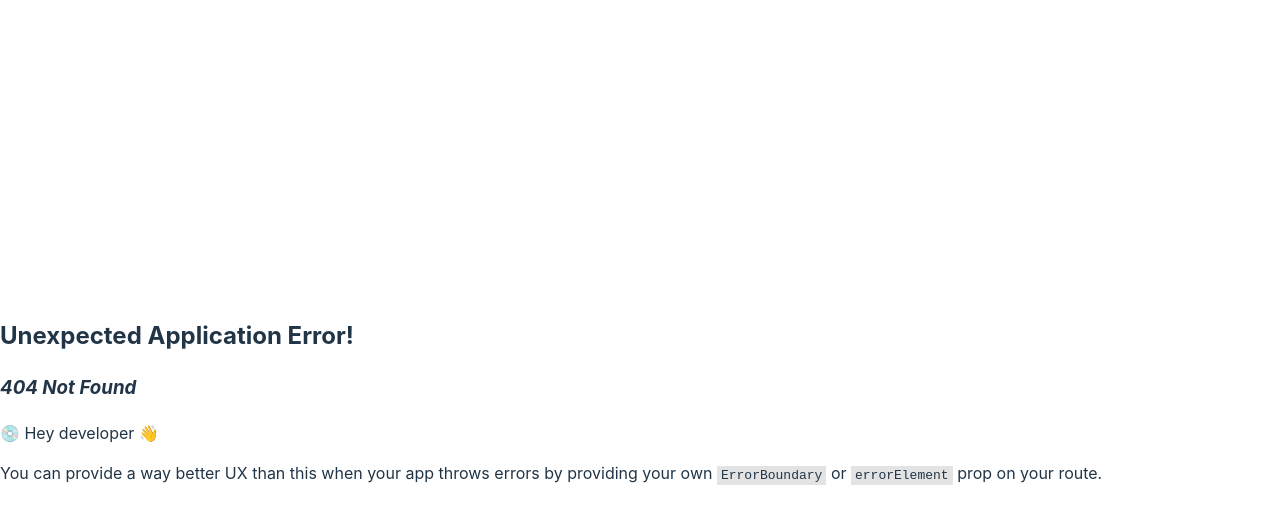
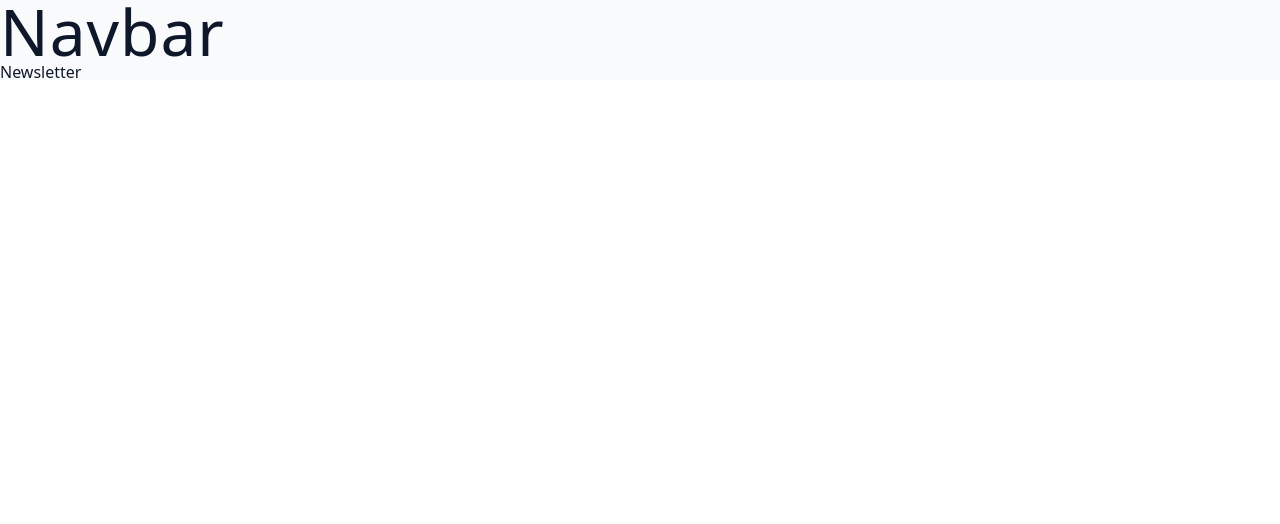
Before and after one commit to GiorgiMakharadze/mixmaster-react-typescript, a React (Vite) app: page /newsletter in a window 1280 px wide. Before the commit this address had no page. Shown: the top 524 px of the page. Built offline with nearby package versions, Linux system fonts and the light colour scheme.

Commit message:
reaxct router 6.4 nesting

```diff
--- a/src/App.tsx
+++ b/src/App.tsx
@@ -1,7 +1,7 @@
 import { RouterProvider, createBrowserRouter } from "react-router-dom";
 import {
   About,
-  HomeLayouta,
+  HomeLayout,
   Landing,
   Error,
   Newsletter,
@@ -11,11 +11,25 @@ import {
 const router = createBrowserRouter([
   {
     path: "/",
-    element: <Landing />,
-  },
-  {
-    path: "/about",
-    element: <About />,
+    element: <HomeLayout />,
+    children: [
+      {
+        index: true,
+        element: <Landing />,
+      },
+      {
+        path: "cocktail",
+        element: <Cocktail />,
+      },
+      {
+        path: "newsletter",
+        element: <Newsletter />,
+      },
+      {
+        path: "about",
+        element: <About />,
+      },
+    ],
   },
 ]);
 
--- a/src/index.css
+++ b/src/index.css
@@ -1,41 +1,112 @@
-:root {
-  font-family: Inter, system-ui, Avenir, Helvetica, Arial, sans-serif;
-  line-height: 1.5;
-  font-weight: 400;
+/* ============= GLOBAL CSS =============== */
 
-  color-scheme: light dark;
-  color: rgba(255, 255, 255, 0.87);
-  background-color: #242424;
-
-  font-synthesis: none;
-  text-rendering: optimizeLegibility;
-  -webkit-font-smoothing: antialiased;
-  -moz-osx-font-smoothing: grayscale;
-  -webkit-text-size-adjust: 100%;
+*,
+::after,
+::before {
+  margin: 0;
+  padding: 0;
+  box-sizing: border-box;
 }
 
-a {
-  font-weight: 500;
-  color: #646cff;
-  text-decoration: inherit;
-}
-a:hover {
-  color: #535bf2;
+html {
+  font-size: 100%;
+} /*16px*/
+
+:root {
+  /* colors */
+  --primary-100: #d1fae5;
+  --primary-200: #a7f3d0;
+  --primary-300: #6ee7b7;
+  --primary-400: #34d399;
+  --primary-500: #10b981;
+  --primary-600: #059669;
+  --primary-700: #047857;
+  --primary-800: #065f46;
+  --primary-900: #064e3b;
+
+  /* grey */
+  --grey-50: #f8fafc;
+  --grey-100: #f1f5f9;
+  --grey-200: #e2e8f0;
+  --grey-300: #cbd5e1;
+  --grey-400: #94a3b8;
+  --grey-500: #64748b;
+  --grey-600: #475569;
+  --grey-700: #334155;
+  --grey-800: #1e293b;
+  --grey-900: #0f172a;
+  /* rest of the colors */
+  --black: #222;
+  --white: #fff;
+  --red-light: #f8d7da;
+  --red-dark: #842029;
+  --green-light: #d1e7dd;
+  --green-dark: #0f5132;
+
+  --small-text: 0.875rem;
+  --extra-small-text: 0.7em;
+  /* rest of the vars */
+  --backgroundColor: var(--grey-50);
+  --textColor: var(--grey-900);
+  --borderRadius: 0.25rem;
+  --letterSpacing: 1px;
+  --transition: 0.3s ease-in-out all;
+  --max-width: 1120px;
+  --fixed-width: 600px;
+  --view-width: 90vw;
+  /* box shadow*/
+  --shadow-1: 0 1px 3px 0 rgba(0, 0, 0, 0.1), 0 1px 2px 0 rgba(0, 0, 0, 0.06);
+  --shadow-2: 0 4px 6px -1px rgba(0, 0, 0, 0.1),
+    0 2px 4px -1px rgba(0, 0, 0, 0.06);
+  --shadow-3: 0 10px 15px -3px rgba(0, 0, 0, 0.1),
+    0 4px 6px -2px rgba(0, 0, 0, 0.05);
+  --shadow-4: 0 20px 25px -5px rgba(0, 0, 0, 0.1),
+    0 10px 10px -5px rgba(0, 0, 0, 0.04);
 }
 
 body {
+  background: var(--backgroundColor);
+  font-family: system-ui, -apple-system, BlinkMacSystemFont, "Segoe UI", Roboto,
+    Oxygen, Ubuntu, Cantarell, "Open Sans", "Helvetica Neue", sans-serif;
+  font-weight: 400;
+  line-height: 1;
+  color: var(--textColor);
+}
+p {
   margin: 0;
-  display: flex;
-  place-items: center;
-  min-width: 320px;
-  min-height: 100vh;
+}
+h1,
+h2,
+h3,
+h4,
+h5 {
+  margin: 0;
+  font-family: var(--headingFont);
+  font-weight: 400;
+  line-height: 1;
+  text-transform: capitalize;
+  letter-spacing: var(--letterSpacing);
 }
 
 h1 {
-  font-size: 3.2em;
-  line-height: 1.1;
+  font-size: clamp(2rem, 5vw, 5rem);
 }
 
+h2 {
+  font-size: clamp(1.5rem, 3vw, 3rem);
+}
+
+h3 {
+  font-size: clamp(1.25rem, 2.5vw, 2.5rem);
+}
+
+h4 {
+  font-size: clamp(1rem, 2vw, 2rem);
+}
+
+h5 {
+  font-size: clamp(0.875rem, 1.5vw, 1.5rem);
+}
 button {
   border-radius: 8px;
   border: 1px solid transparent;
--- a/src/pages/About.tsx
+++ b/src/pages/About.tsx
@@ -1,5 +1,12 @@
+import { Link } from "react-router-dom";
+
 const About = () => {
-  return <div>About</div>;
+  return (
+    <div>
+      <h1>About</h1>
+      <Link to="/">Home Page</Link>
+    </div>
+  );
 };
 
 export default About;
--- a/src/pages/HomeLayout.tsx
+++ b/src/pages/HomeLayout.tsx
@@ -1,5 +1,12 @@
+import { Outlet } from "react-router-dom";
+
 const HomeLayout = () => {
-  return <div>HomeLayout</div>;
+  return (
+    <div>
+      <h1>navbar</h1>
+      <Outlet />
+    </div>
+  );
 };
 
 export default HomeLayout;
```
